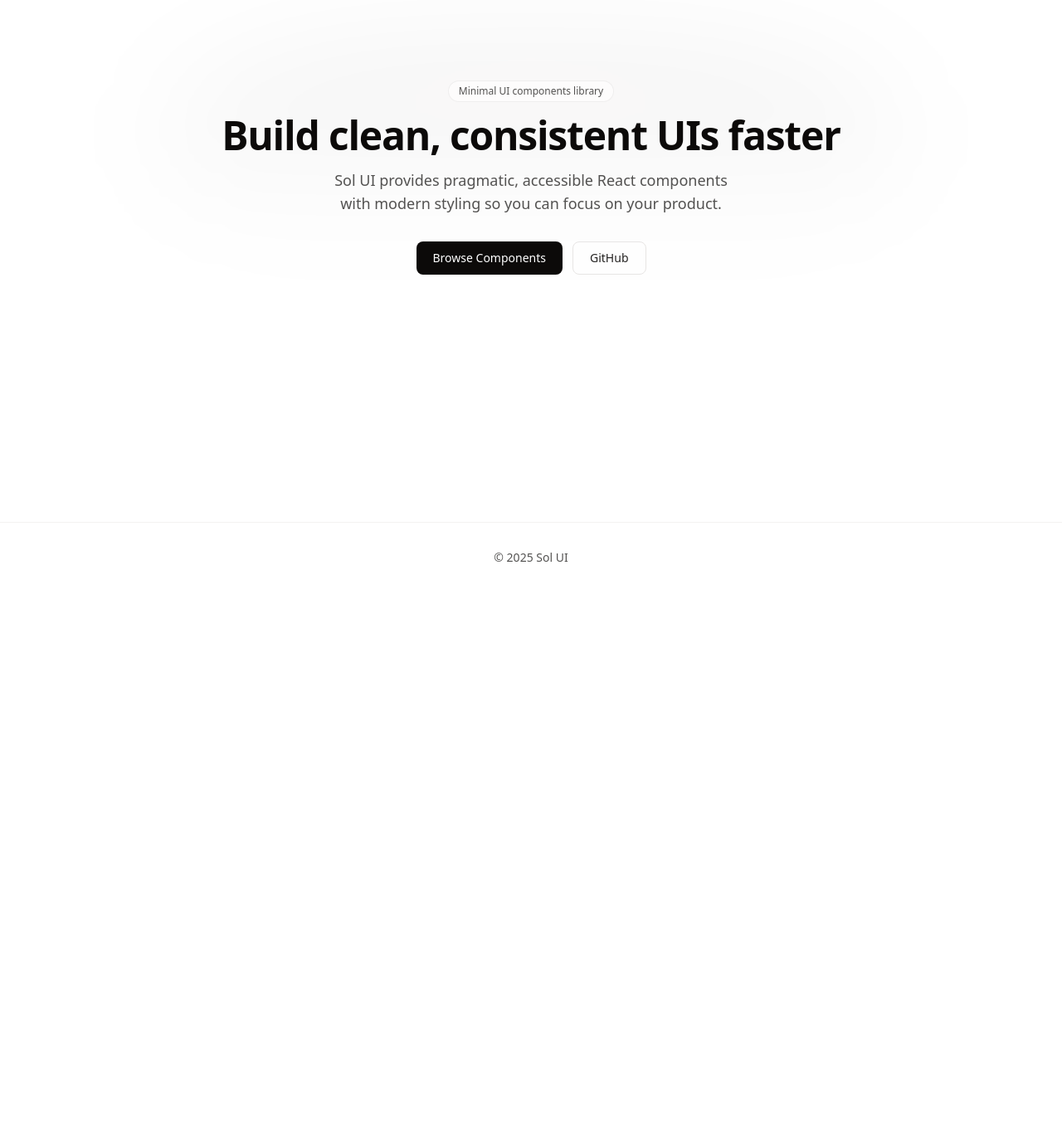
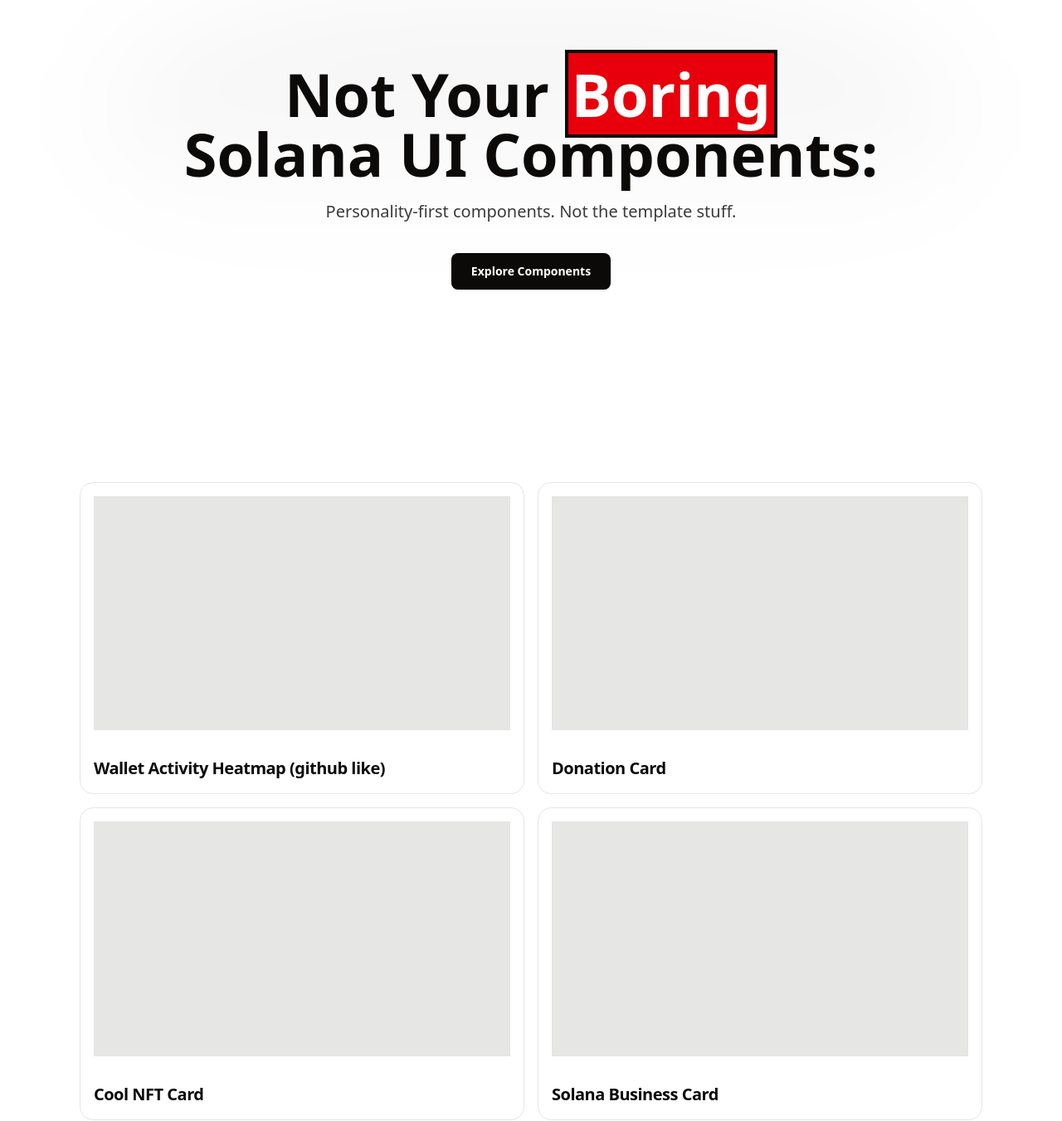
Before and after one commit to Anurag-Kochar-1/solui, a Next.js app: page / in a window 1280 px wide. Shown: the part 219-1570 px from the top of the page at 83% size. Before the commit the page ends 933 px from the top, so only its background shows below. Built offline with nearby package versions, Linux system fonts and the light colour scheme.

Commit message:
style: landing page

```diff
--- a/app/page.tsx
+++ b/app/page.tsx
@@ -1,38 +1,37 @@
-import Link from "next/link";
+"use client";
+
+import ComponentsGrid from "@/components/components-grid";
 
 export default function Home() {
+  function scrollToGrid() {
+    const el = document.getElementById("components-grid");
+    if (el) el.scrollIntoView({ behavior: "smooth", block: "start" });
+  }
+
   return (
+    <>
       <section className="relative mx-auto flex min-h-[calc(100vh-4rem)] w-full max-w-6xl flex-col items-center justify-center px-6 text-center sm:px-8">
-      <div className="mx-auto max-w-3xl">
-        <p className="mb-4 inline-flex items-center rounded-full border border-border/60 bg-background/60 px-3 py-1 text-xs text-foreground/70">
-          Minimal UI components library
+        <div className="mx-auto max-w-4xl">
+          <h1 className="text-balance text-5xl font-extrabold sm:text-6xl md:text-7xl">
+            Not Your <span className="bg-red-600 text-white px-1 border-4 border-foreground">Boring</span> Solana UI Components:
+          </h1>
+          <p className="mt-5 text-pretty font-medium text-lg text-foreground/80 sm:text-xl">
+            Personality-first components. Not the template stuff.
           </p>
-        <h1 className="text-4xl font-semibold tracking-tight sm:text-5xl">
-          Build clean, consistent UIs faster
-        </h1>
-        <p className="mt-4 text-balance text-base text-foreground/70 sm:text-lg">
-          Sol UI provides pragmatic, accessible React components with modern styling so you can focus on your product.
-        </p>
-        <div className="mt-8 flex flex-col items-center justify-center gap-3 sm:flex-row">
-          <Link
-            href="/components"
-            className="inline-flex h-10 items-center justify-center rounded-md bg-foreground px-5 text-sm font-medium text-background transition-colors hover:opacity-90"
+          <div className="mt-9 flex items-center justify-center gap-3">
+            <button
+              onClick={scrollToGrid}
+              className="inline-flex h-11 items-center justify-center rounded-md bg-foreground px-6 text-sm font-semibold text-background shadow transition-colors hover:opacity-90"
             >
-            Browse Components
-          </Link>
-          <a
-            href="https://github.com/"
-            target="_blank"
-            rel="noreferrer"
-            className="inline-flex h-10 items-center justify-center rounded-md border border-border px-5 text-sm font-medium text-foreground/90 hover:bg-foreground/5"
-          >
-            GitHub
-          </a>
+              Explore Components
+            </button>
           </div>
         </div>
-      <div className="pointer-events-none absolute inset-x-0 -z-10 -translate-y-10 select-none">
-        <div className="mx-auto h-64 max-w-4xl rounded-[40%] bg-linear-to-b from-foreground/5 to-transparent blur-3xl" />
+        <div className="pointer-events-none absolute inset-x-0 -z-10 -translate-y-16 select-none">
+          <div className="mx-auto h-72 max-w-5xl rounded-[40%] bg-linear-to-b from-foreground/5 to-transparent blur-3xl" />
         </div>
       </section>
+      <ComponentsGrid />
+    </>
   );
 }
--- /dev/null
+++ b/components/components-grid.tsx
@@ -0,0 +1,55 @@
+"use client";
+
+import Link from "next/link";
+
+export type ComponentCardProps = {
+    title: string;
+    href: string;
+    thumbnailSrc?: string;
+};
+
+export function ComponentCard({ title, href, thumbnailSrc }: ComponentCardProps) {
+    return (
+        <Link
+            href={href}
+            className="group overflow-hidden rounded-2xl border border-border bg-background/60 transition-colors hover:bg-foreground/4"
+            target="_blank"
+        >
+            <div className="p-4">
+                {thumbnailSrc ? (
+                    <img
+                        src={thumbnailSrc}
+                        alt={title}
+                        className="w-full aspect-video object-cover"
+                        loading="lazy"
+                    />
+                ) : (
+                    <div className="w-full border aspect-video bg-foreground/10"> </div>
+                )}
+            </div>
+            <div className="p-4">
+                <h3 className="text-lg md:text-xl font-semibold tracking-tight">{title}</h3>
+            </div>
+        </Link>
+    );
+}
+
+const items: Array<{ title: string; href: string; thumbnailSrc?: string }> = [
+    { title: "Wallet Activity Heatmap (github like)", href: "/components/wallet-activity-heatmap" },
+    { title: "Donation Card", href: "/components/donation-card" },
+    { title: "Cool NFT Card", href: "/components/nft-card" },
+    { title: "Solana Business Card", href: "/components/solana-business-card" },
+    { title: "Connect Wallet", href: "/components/connect-wallet" },
+];
+
+export default function ComponentsGrid() {
+    return (
+        <section id="components-grid" className="mx-auto w-full max-w-6xl px-6 pb-16 sm:px-8">
+            <div className="grid gap-4 md:grid-cols-2">
+                {items.map((item) => (
+                    <ComponentCard key={item.href} title={item.title} href={item.href} thumbnailSrc={item.thumbnailSrc} />
+                ))}
+            </div>
+        </section>
+    );
+}
--- a/components/header.tsx
+++ b/components/header.tsx
@@ -6,7 +6,8 @@
     <header className="fixed w-[90%] inset-x-0 top-4 z-50 max-w-3xl rounded-xl backdrop-blur bg-secondary supports-backdrop-filter:bg-background/60 border-b border-border/50 mx-auto shadow-inner shadow-secondary-foreground/20">
       <div className="mx-auto w-full px-4">
         <div className="flex h-14 items-center justify-between">
-          <Link href="/" className="font-semibold tracking-tight">sol ui</Link>
+          <Link href="/" className="font-semibold tracking-tight">
+            SOL UI</Link>
           <ModeToggle />
         </div>
       </div>
```
Lines whose indentation alone changed are shown as unchanged.
